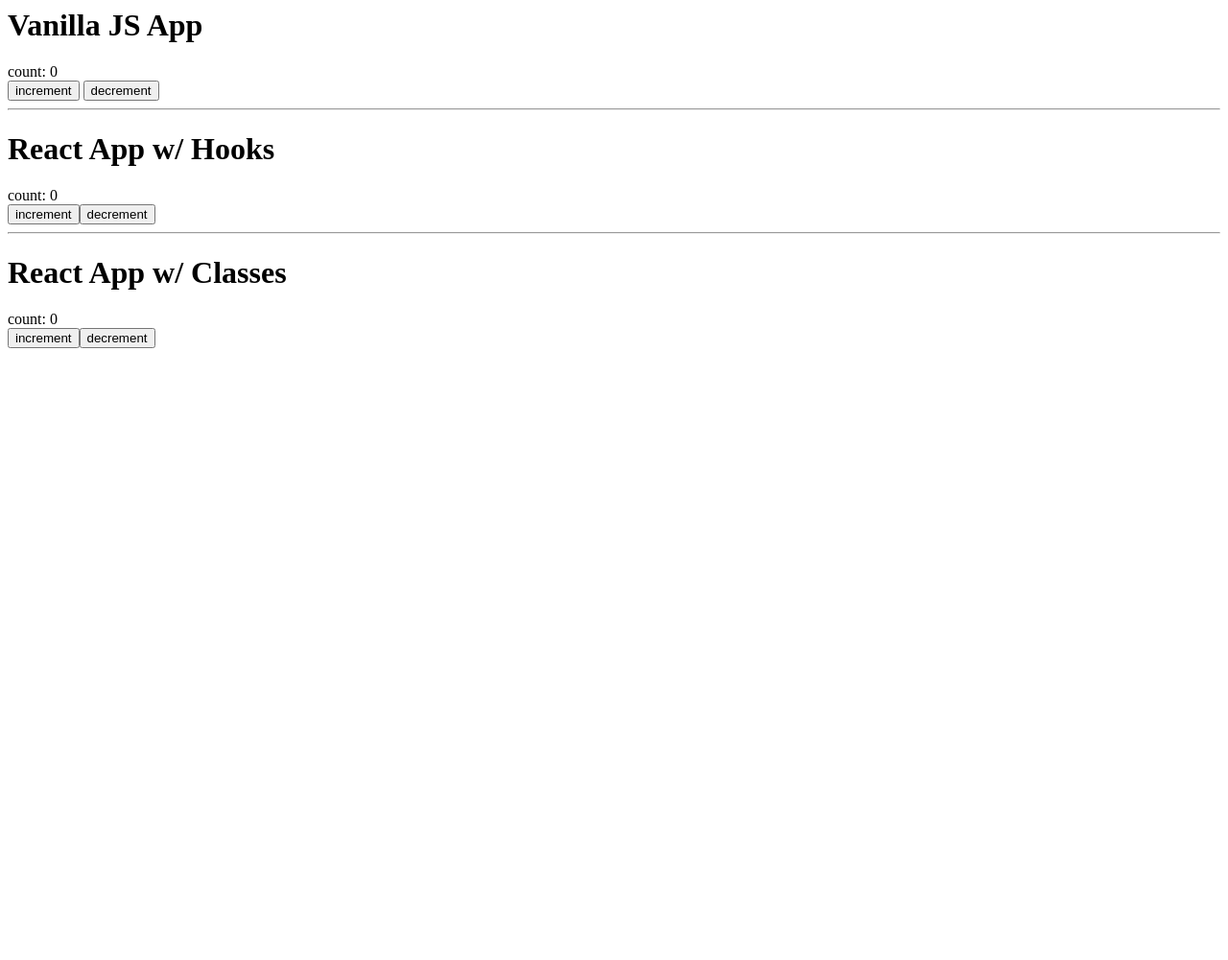
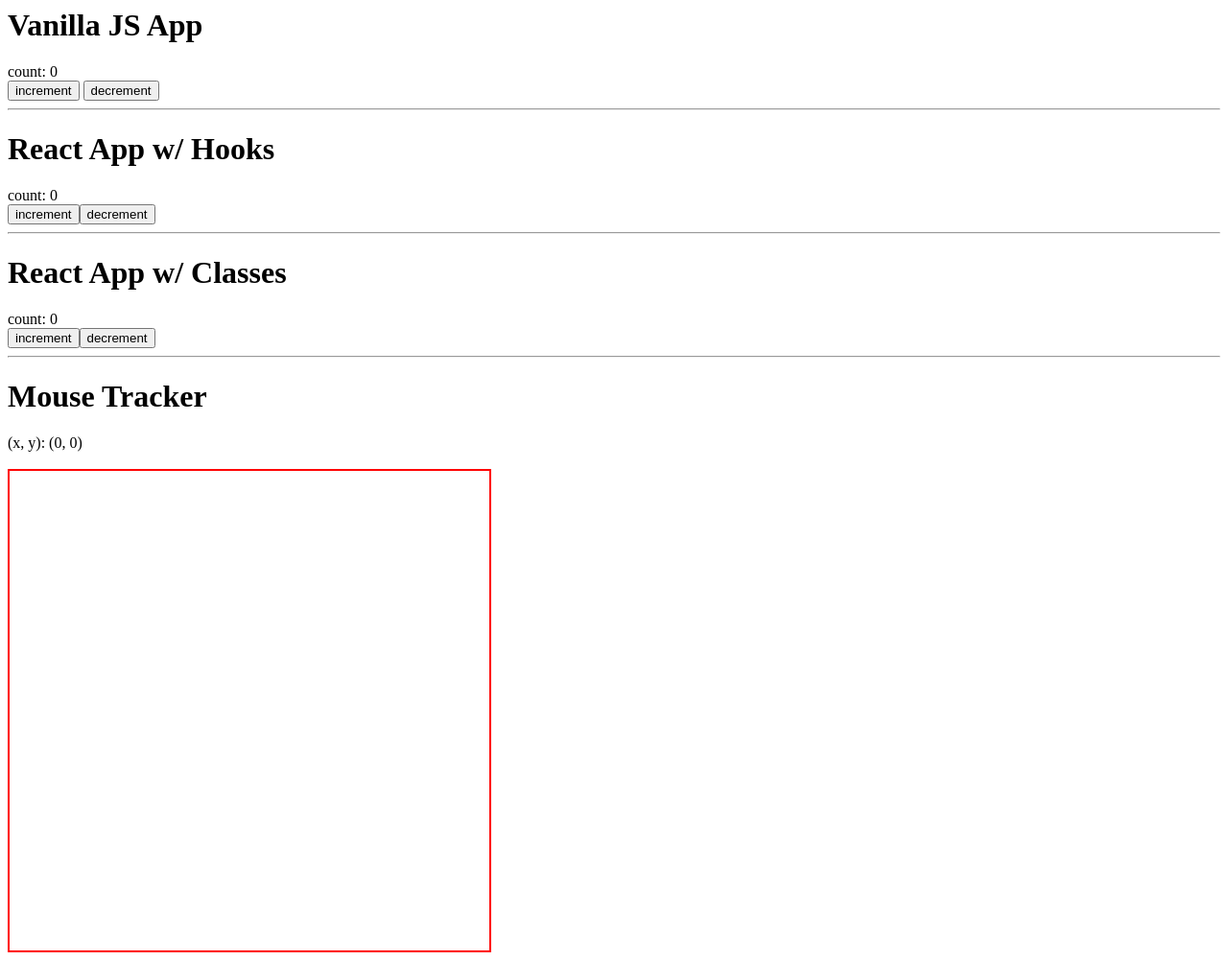
Before and after one commit to jaredjj3/code-next-intro-solution, a React app: page / in a window 1280 px wide. Shown: the whole page at 96% size. Before the commit the page ends 800 px from the top, so only its background shows below. Built offline with nearby package versions, Linux system fonts and the light colour scheme.

Commit message:
2 files modified, 1 added

```diff
--- a/public/index.html
+++ b/public/index.html
@@ -16,3 +16,8 @@
 
 <h1>React App w/ Classes</h1>
 <div id="react-app-classes"></div>
+
+<hr/>
+
+<h1>Mouse Tracker</h1>
+<div id="mouse-tracker"></div>
--- /dev/null
+++ b/src/MouseTracker.js
@@ -0,0 +1,25 @@
+import React, { useState } from 'react';
+
+const MOUSE_TRACKER_STYLE = {
+  border: '2px solid red',
+  width: '500px',
+  height: '500px'
+}
+
+export const MouseTracker = () => {
+  const [x, setX] = useState(0);
+  const [y, setY] = useState(0);
+
+  const updateCoords = (e) => {
+    setX(e.pageX);
+    setY(e.pageY);
+  };
+
+  return (
+    <>
+      <div>(x, y): ({x}, {y})</div>
+      <br />
+      <div style={MOUSE_TRACKER_STYLE} onMouseMove={updateCoords} />
+    </>
+  );
+}
--- a/src/index.js
+++ b/src/index.js
@@ -2,6 +2,7 @@
 import ReactDOM from 'react-dom';
 import { HookCounter } from './HookCounter';
 import { ClassCounter } from './ClassCounter';
+import { MouseTracker } from './MouseTracker';
 
 // Vanilla JS App
 let count = 0;
@@ -34,3 +35,7 @@
 // React App w/ classes (the old way)
 const reactAppClassesDiv = document.getElementById('react-app-classes');
 ReactDOM.render(<ClassCounter />, reactAppClassesDiv);
+
+// MouseTracker
+const reactAppMouseTrackerDiv = document.getElementById('mouse-tracker');
+ReactDOM.render(<MouseTracker />, reactAppMouseTrackerDiv);
```
